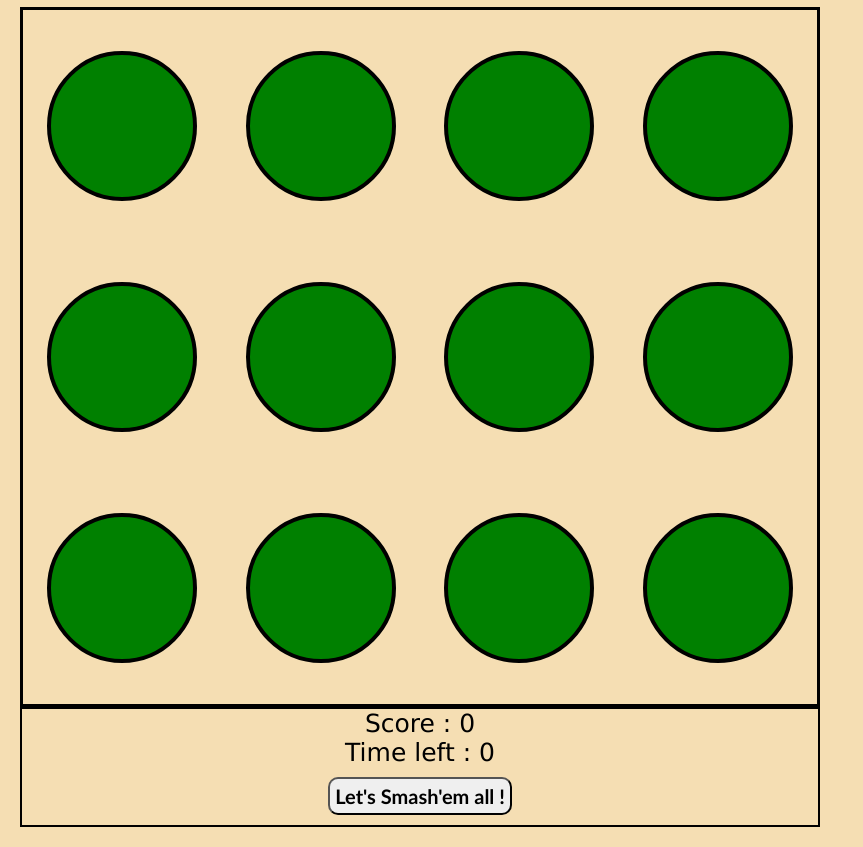
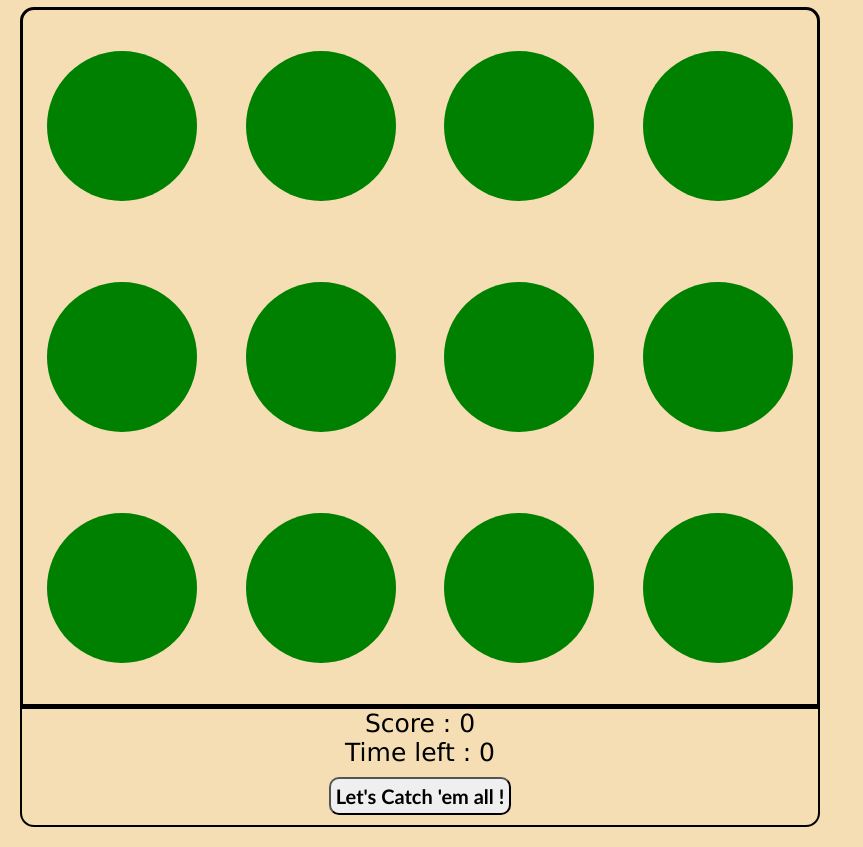
Before and after one commit to Alexpe77/Whack-A-Mole, a plain HTML site: page index.html in a window 1280 px wide. Shown: the part 61-908 px from the top of the page, without its empty margins (0-863 px from the left). Drawn offline with Linux system fonts and the light colour scheme.

Commit message:
Improve Js

```diff
--- a/assets/css/style.scss
+++ b/assets/css/style.scss
@@ -20,33 +20,33 @@ body {
             width: 800px;
             height: 700px;
             border: 3px solid black;
+            border-radius: 14px 14px 0 0;
             display: grid;
             grid-template-columns: repeat(4, 1fr);
             grid-template-rows: repeat(3, 1fr);
             grid-column-gap: 0px;
             grid-row-gap: 0px;
             background-image: url('/assets/grass.jpg');
-            div {
+            .hole {
                 width: 150px;
                 height: 150px;
-                border: 4px solid black;
                 border-radius: 50%;
                 justify-self: center;
                 align-self: center;
                 background-color: green;
-                cursor: pointer;
+                cursor: url('/assets/pokeball.png'), pointer;
                 overflow: hidden;
             }
         }
         .score-board {
             width: 800px;
                 border: 2px solid black;
+                border-radius: 0 0 14px 14px;
                 text-align: center;
                 font-size: 25px;
             #start {
-                align-content: center;
-                margin-bottom: 10px;
-                margin-top: 10px;
+                display: inline-block;
+                margin: 10px 0 10px 0;
                 font-size: 20px;
                 font-family: 'Gill Sans', 'Gill Sans MT', 'Trebuchet MS', sans-serif;
                 font-weight: 700;
--- a/assets/script.js
+++ b/assets/script.js
@@ -10,7 +10,7 @@ let currentPos;
 // Check if a mole is there and update the score if it is
 holes.forEach(hole => {
     hole.addEventListener('click', () => {
-        if (parseInt(hole.getAttribute('id'))=== currentPos) {
+        if (parseInt(hole.getAttribute('id')) === currentPos) {
             score++;
             scoreElement.innerHTML = score;
         }
@@ -39,7 +39,7 @@ function start() {
         if (time === 0) {
             clearInterval(startGame); // Stop the loop
             setTimeout (() => {
-            alert('Congratulations, all the Digletts are gone !');
+            alert('Congratulations, you caught all the Digletts !');
             }, 100);
         }
     }, 1000);
--- a/index.html
+++ b/index.html
@@ -29,7 +29,7 @@
     <div class="score-board">
             Score : <span id="score">0</span><br>
             Time left : <span id="time">0</span><br>
-            <button id="start">Let's Smash'em all !</button>
+            <button id="start">Let's Catch 'em all !</button>
     </div>
 </body>
 </html>
```
Also changed, not shown: assets/css/style.css, assets/pokeball.png (added), 2 other files.
